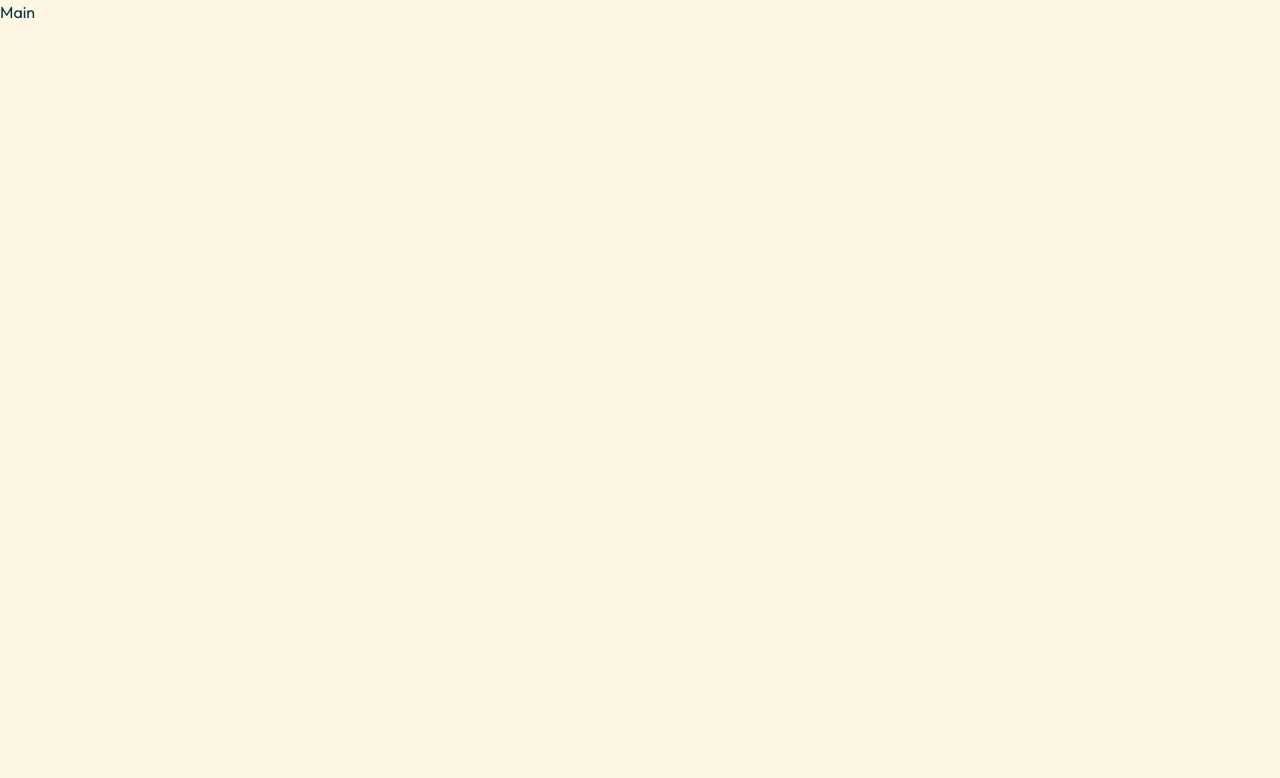
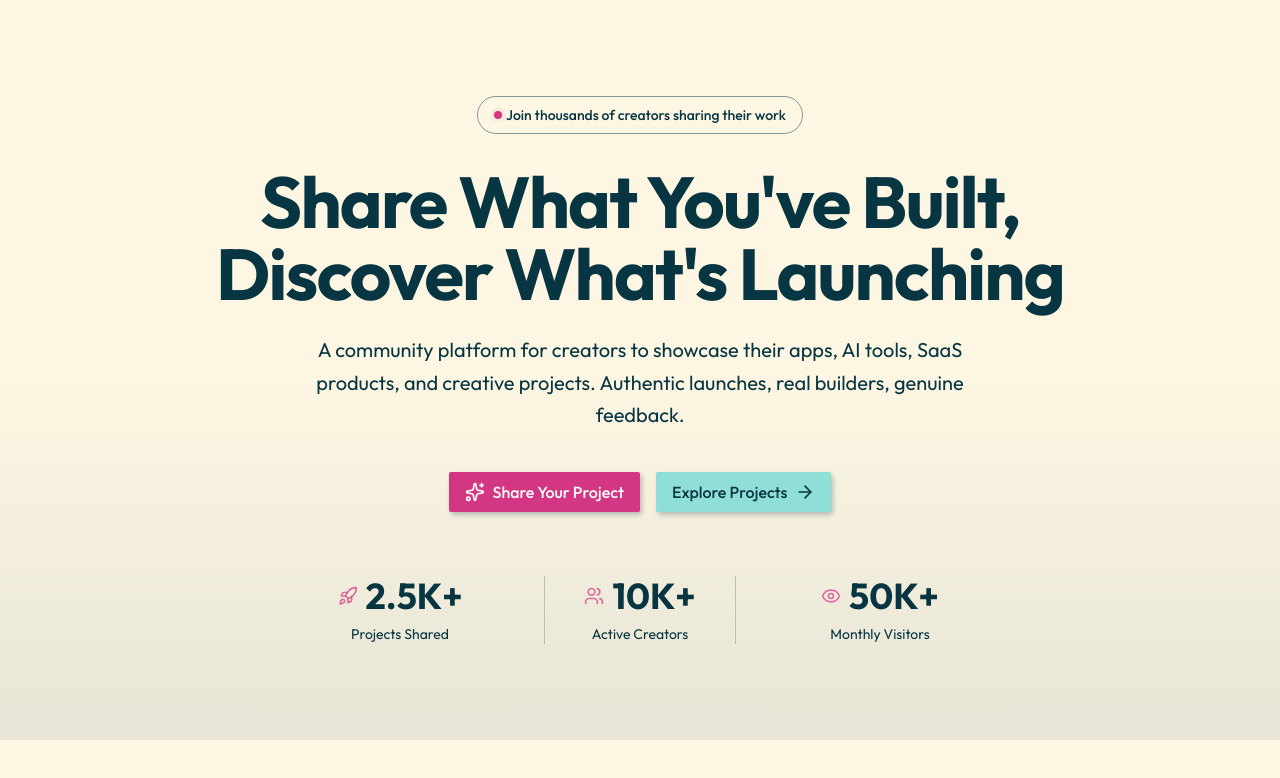
Before and after one commit to dziekiczan1/ibuiltthis, a Next.js app: page / in a window 1280 px wide. Shown: the top 778 px of the page. Built offline with nearby package versions, Linux system fonts and the light colour scheme.

Commit message:
feat: add HeroSection and StatsCard components, update page.tsx

```diff
--- a/app/page.tsx
+++ b/app/page.tsx
@@ -1,3 +1,9 @@
+import HeroSection from "@/components/landing-page/hero-section";
+
 export default function Home() {
-  return <div>Main</div>;
+  return (
+    <div>
+      <HeroSection />
+    </div>
+  );
 }
--- /dev/null
+++ b/components/landing-page/hero-section.tsx
@@ -0,0 +1,91 @@
+import { Badge } from "@/components/ui/badge";
+import { Button } from "@/components/ui/button";
+import {
+  ArrowRightIcon,
+  EyeIcon,
+  RocketIcon,
+  SparklesIcon,
+  UsersIcon,
+} from "lucide-react";
+import Link from "next/link";
+import StatsCard from "./stats-card";
+
+const LiveBadge = () => {
+  return (
+    <Badge
+      variant="outline"
+      className="px-4 py-2 mb-8 text-sm backdrop-blur-sm"
+    >
+      <span className="relative flex h-2 w-2">
+        <span className="animate-ping absolute inline-flex h-full w-full rounded-full bg-primary opacity-75" />
+        <span className="relative inline-flex rounded-full h-2 w-2 bg-primary" />
+      </span>
+      <span className="text-muted-foreground">
+        Join thousands of creators sharing their work
+      </span>
+    </Badge>
+  );
+};
+
+const statsData = [
+  {
+    icon: RocketIcon,
+    value: "2.5K+",
+    label: "Projects Shared",
+  },
+  {
+    icon: UsersIcon,
+    value: "10K+",
+    label: "Active Creators",
+    hasBorder: true,
+  },
+  {
+    icon: EyeIcon,
+    value: "50K+",
+    label: "Monthly Visitors",
+  },
+];
+
+export default function HeroSection() {
+  return (
+    <section className="relative overflow-hidden bg-linear-to-b from-background via-background to-muted/20">
+      <div className="wrapper">
+        <div className="flex flex-col items-center justify-center lg:py-24 py-12 text-center">
+          <LiveBadge />
+          <h1 className="text-5xl sm:text-6xl lg:text-7xl font-bold tracking-tight mb-6 max-w-5xl">
+            Share What You&apos;ve Built, Discover What&apos;s Launching
+          </h1>
+          <p className="text-lg sm:text-xl text-muted-foreground mb-10 max-w-2xl leading-relaxed">
+            A community platform for creators to showcase their apps, AI tools,
+            SaaS products, and creative projects. Authentic launches, real
+            builders, genuine feedback.
+          </p>
+          <div className="flex flex-col sm:flex-row gap-4 mb-16">
+            <Button asChild size="lg" className="text-base px-8 shadow-lg">
+              <Link href="/submit">
+                <SparklesIcon className="size-5" />
+                Share Your Project
+              </Link>
+            </Button>
+            <Button
+              asChild
+              size="lg"
+              className="text-base px-8 shadow-lg"
+              variant="secondary"
+            >
+              <Link href="/explore">
+                Explore Projects <ArrowRightIcon className="size-5" />
+              </Link>
+            </Button>
+          </div>
+
+          <div className="grid grid-cols-1 sm:grid-cols-3 gap-8 sm:gap-12 max-w-2xl w-full">
+            {statsData.map((stat) => (
+              <StatsCard key={stat.label} {...stat} />
+            ))}
+          </div>
+        </div>
+      </div>
+    </section>
+  );
+}
--- /dev/null
+++ b/components/landing-page/stats-card.tsx
@@ -0,0 +1,24 @@
+import { cn } from "@/lib/utils";
+import { LucideIcon } from "lucide-react";
+
+export default function StatsCard({
+  icon: Icon,
+  value,
+  label,
+  hasBorder,
+}: {
+  icon: LucideIcon;
+  value: string;
+  label: string;
+  hasBorder?: boolean;
+}) {
+  return (
+    <div className={cn("space-y-2", hasBorder && "border-x border-border/50")}>
+      <div className="flex items-center justify-center gap-2">
+        <Icon className="size-5 text-primary/70" />
+        <p className="text-3xl sm:text-4xl font-bold">{value}</p>
+      </div>
+      <p className="text-sm text-muted-foreground">{label}</p>
+    </div>
+  );
+}
```
